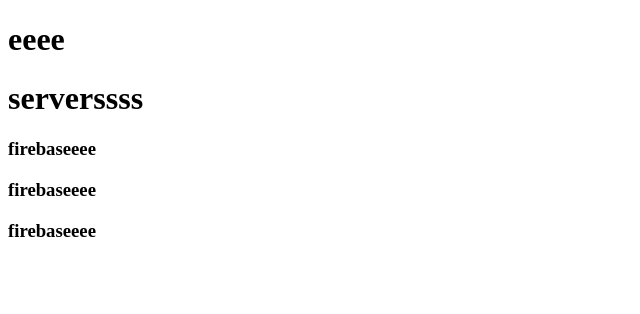
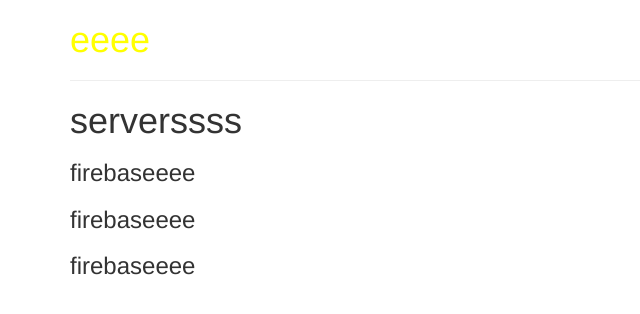
Before and after one commit to KaricAnes/my-second-angular-app, an Angular app: page / in a window 1280 px wide. Shown: the top 314 px of the page, without its empty margins (0-640 px from the left). Built offline with nearby package versions, Linux system fonts and the light colour scheme.

Commit message:
Styling component with bootstrap, pure css in .css file, and with pure css in app.c.ts file

```diff
--- a/angular.json
+++ b/angular.json
@@ -19,11 +19,9 @@
             "polyfills": "src/polyfills.ts",
             "tsConfig": "tsconfig.app.json",
             "aot": true,
-            "assets": [
-              "src/favicon.ico",
-              "src/assets"
-            ],
+            "assets": ["src/favicon.ico", "src/assets"],
             "styles": [
+              "node_modules/bootstrap/dist/css/bootstrap.min.css",
               "src/styles.css"
             ],
             "scripts": []
@@ -82,13 +80,8 @@
             "polyfills": "src/polyfills.ts",
             "tsConfig": "tsconfig.spec.json",
             "karmaConfig": "karma.conf.js",
-            "assets": [
-              "src/favicon.ico",
-              "src/assets"
-            ],
-            "styles": [
-              "src/styles.css"
-            ],
+            "assets": ["src/favicon.ico", "src/assets"],
+            "styles": ["src/styles.css"],
             "scripts": []
           }
         },
@@ -100,9 +93,7 @@
               "tsconfig.spec.json",
               "e2e/tsconfig.json"
             ],
-            "exclude": [
-              "**/node_modules/**"
-            ]
+            "exclude": ["**/node_modules/**"]
           }
         },
         "e2e": {
--- a/package.json
+++ b/package.json
@@ -19,6 +19,7 @@
     "@angular/platform-browser": "~11.1.1",
     "@angular/platform-browser-dynamic": "~11.1.1",
     "@angular/router": "~11.1.1",
+    "bootstrap": "^3.4.1",
     "rxjs": "~6.6.0",
     "tslib": "^2.0.0",
     "zone.js": "~0.11.3"
--- a/src/app/app.component.css
+++ b/src/app/app.component.css
@@ -0,0 +1,3 @@
+h1 {
+  color: darkblue;
+}
--- a/src/app/app.component.html
+++ b/src/app/app.component.html
@@ -1,2 +1,9 @@
-<h1>eeee</h1>
-<app-servers> </app-servers>
+<div class="container">
+    <div class="row">
+        <div class="col-xs-12">
+            <h1>eeee</h1>
+            <hr>
+            <app-servers> </app-servers>
+        </div>
+    </div>
+</div>
--- a/src/app/app.component.ts
+++ b/src/app/app.component.ts
@@ -3,7 +3,12 @@
 @Component({
   selector: 'app-root',
   templateUrl: './app.component.html',
-  styleUrls: ['./app.component.css']
+  //styleUrls: ['./app.component.css']
+  styles: [`
+  h1 {
+    color: yellow;
+  }
+  `]
 })
 export class AppComponent {
   title = 'my-second-angular-app';
```
Also changed, not shown: 1 other file (tests, documents, lock files or other folders).
